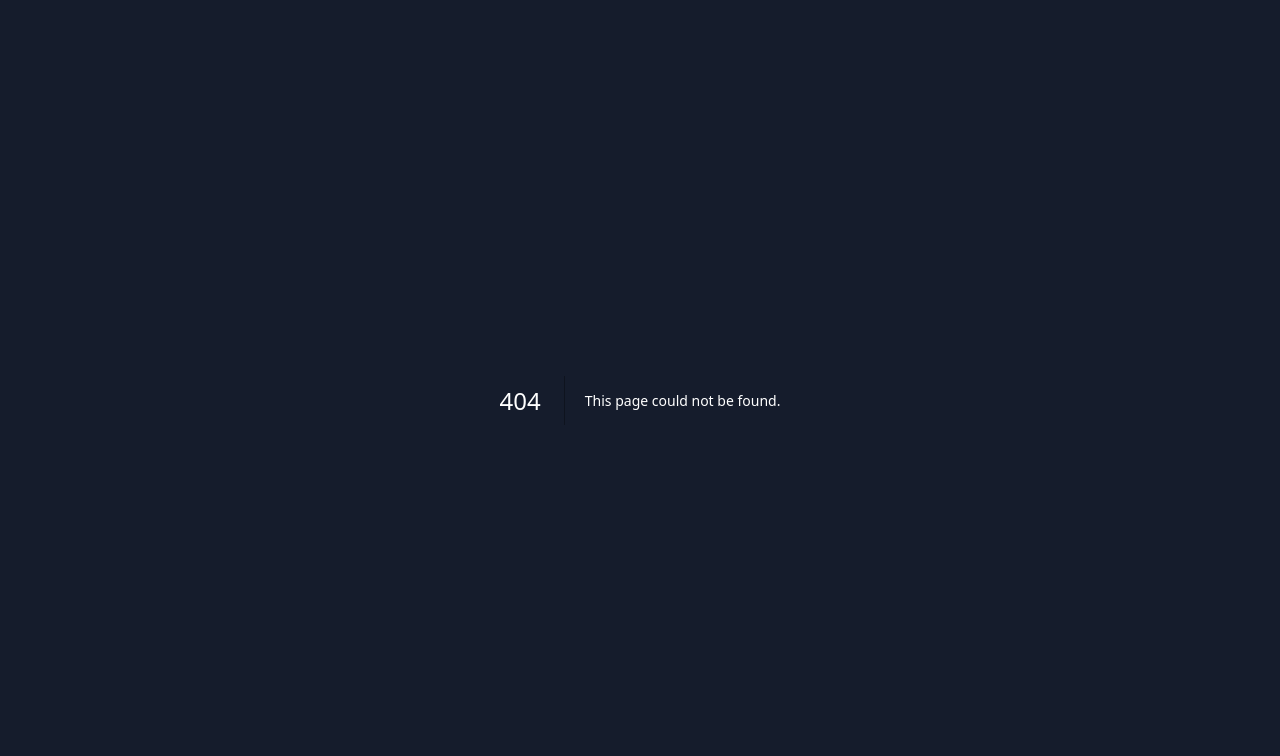
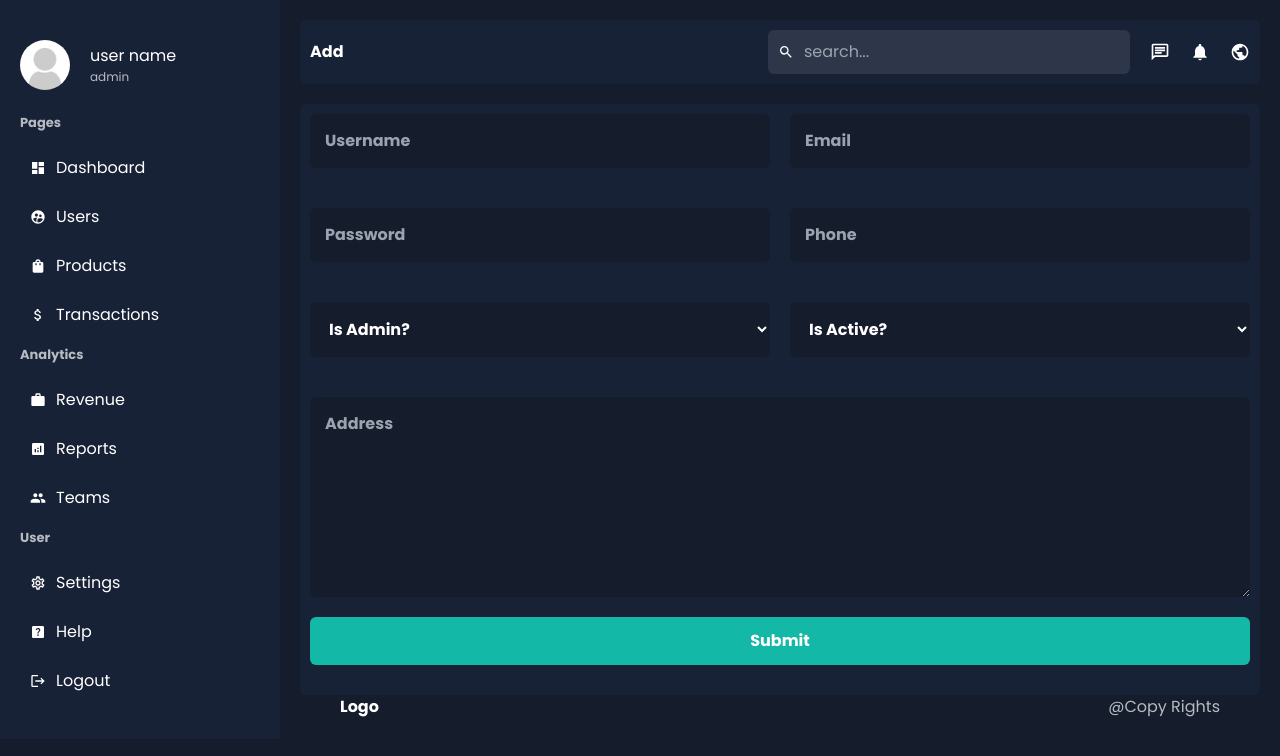
Before and after one commit to OmarAlrifaee/next-dashboard, a Next.js app: page /dashboard/users/add in a window 1280 px wide. Before the commit this address had no page. Shown: the top 756 px of the page. Built offline with nearby package versions, Linux system fonts and the light colour scheme.

Commit message:
add the users, products add pages

```diff
--- /dev/null
+++ b/src/app/dashboard/products/add/page.tsx
@@ -0,0 +1,74 @@
+const AddProduct = () => {
+  return (
+    <div className="bg-main-soft-bg p-[10px] rounded-md mt-[20px]">
+      <form action="">
+        <div className="grid grid-cols-2 gap-x-5 gap-y-10">
+          <input
+            type="text"
+            placeholder="Title"
+            name="title"
+            required
+            className="p-[15px] focus:outline-none rounded-md bg-main-bg text-white font-semibold"
+          />
+          <select
+            name="category"
+            id="category"
+            className=" p-[15px] focus:outline-none rounded-md bg-main-bg text-white font-semibold"
+          >
+            <option value="general" className="bg-main-soft-bg">
+              Choose A Category
+            </option>
+            <option value="kitchen" className="bg-main-soft-bg">
+              Kitchen
+            </option>
+            <option value="phone" className="bg-main-soft-bg">
+              Phone
+            </option>
+            <option value="computer" className="bg-main-soft-bg">
+              Computer
+            </option>
+          </select>
+          <input
+            type="number"
+            placeholder="Price"
+            name="price"
+            className="p-[15px] focus:outline-none rounded-md bg-main-bg text-white font-semibold"
+          />
+          <input
+            type="number"
+            placeholder="stock"
+            name="stock"
+            className="p-[15px] focus:outline-none rounded-md bg-main-bg text-white font-semibold"
+          />
+          <input
+            type="text"
+            placeholder="Color"
+            name="color"
+            className="p-[15px] focus:outline-none rounded-md bg-main-bg text-white font-semibold"
+          />
+          <input
+            type="text"
+            placeholder="Size"
+            name="size"
+            className="p-[15px] focus:outline-none rounded-md bg-main-bg text-white font-semibold"
+          />
+        </div>
+        <div className="mt-10 flex flex-col gap-5">
+          <textarea
+            name="desc"
+            id="desc"
+            placeholder="Description"
+            className="p-[15px] focus:outline-none rounded-md bg-main-bg text-white font-semibold min-h-[200px]"
+          ></textarea>
+          <button
+            type="submit"
+            className="border-none w-full text-center text-white font-bold bg-teal-500 py-3 rounded-md mb-5"
+          >
+            Submit
+          </button>
+        </div>
+      </form>
+    </div>
+  );
+};
+export default AddProduct;
--- /dev/null
+++ b/src/app/dashboard/users/add/page.tsx
@@ -0,0 +1,82 @@
+const AddUser = () => {
+  return (
+    <div className="bg-main-soft-bg p-[10px] rounded-md mt-[20px]">
+      <form action="">
+        <div className="grid grid-cols-2 gap-x-5 gap-y-10">
+          <input
+            type="text"
+            placeholder="Username"
+            name="username"
+            required
+            className="p-[15px] focus:outline-none rounded-md bg-main-bg text-white font-semibold "
+          />
+          <input
+            type="email"
+            placeholder="Email"
+            name="email"
+            required
+            className="p-[15px] focus:outline-none rounded-md bg-main-bg text-white font-semibold "
+          />
+          <input
+            type="password"
+            placeholder="Password"
+            name="password"
+            required
+            className="p-[15px] focus:outline-none rounded-md bg-main-bg text-white font-semibold "
+          />
+          <input
+            type="number"
+            placeholder="Phone"
+            name="phone"
+            className="p-[15px] focus:outline-none rounded-md bg-main-bg text-white font-semibold "
+          />
+          <select
+            name="isAdmin"
+            id="isAdmin"
+            className=" p-[15px] focus:outline-none rounded-md bg-main-bg text-white font-semibold "
+          >
+            <option value="false" className="bg-main-soft-bg" selected>
+              Is Admin?
+            </option>
+            <option value="true" className="bg-main-soft-bg">
+              Yes
+            </option>
+            <option value="false" className="bg-main-soft-bg">
+              No
+            </option>
+          </select>{" "}
+          <select
+            name="isActive"
+            id="isActive"
+            className=" p-[15px] focus:outline-none rounded-md bg-main-bg text-white font-semibold "
+          >
+            <option value="true" className="bg-main-soft-bg" selected>
+              Is Active?
+            </option>
+            <option value="true" className="bg-main-soft-bg">
+              Yes
+            </option>
+            <option value="false" className="bg-main-soft-bg">
+              No
+            </option>
+          </select>
+        </div>
+        <div className="mt-10 flex flex-col gap-5">
+          <textarea
+            name="address"
+            id="address"
+            placeholder="Address"
+            className="p-[15px] focus:outline-none rounded-md bg-main-bg text-white font-semibold  min-h-[200px]"
+          ></textarea>
+          <button
+            type="submit"
+            className="border-none w-full text-center text-white font-bold bg-teal-500 py-3 rounded-md mb-5"
+          >
+            Submit
+          </button>
+        </div>
+      </form>
+    </div>
+  );
+};
+export default AddUser;
```
